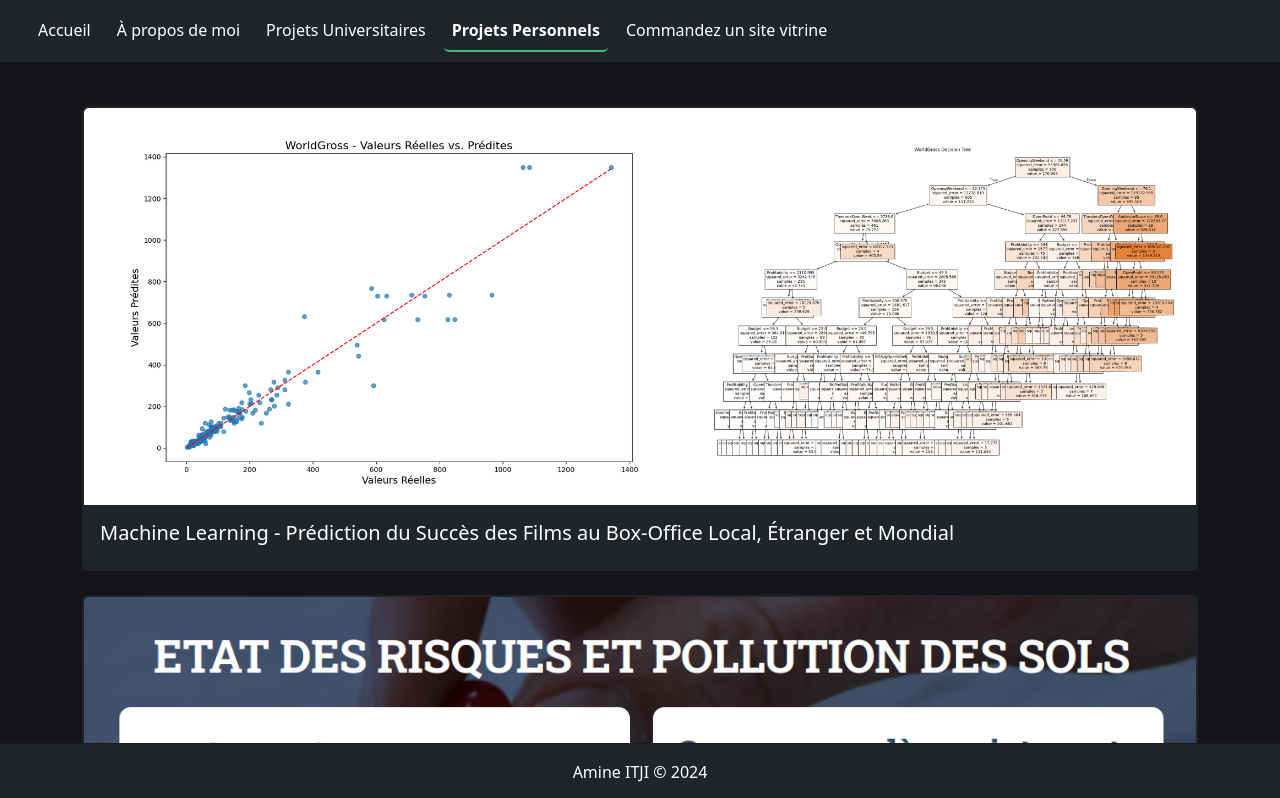
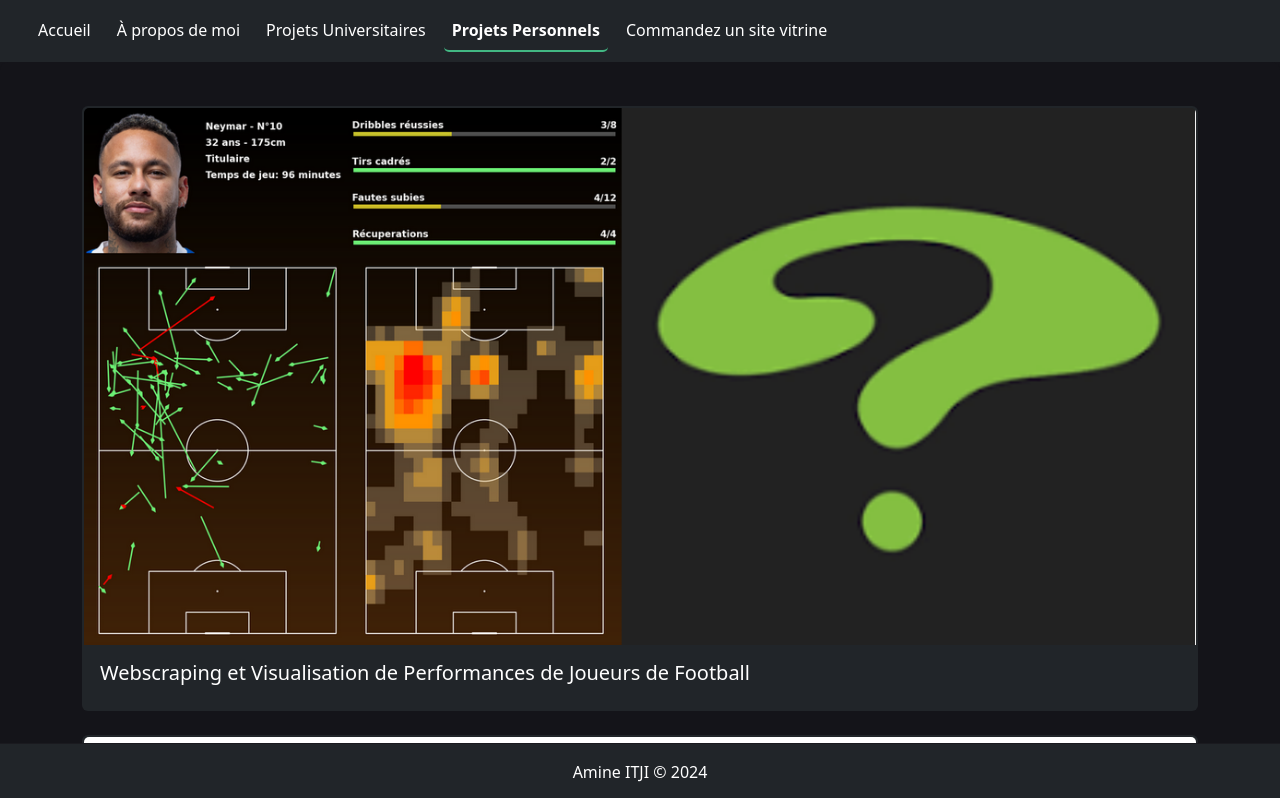
Before and after one commit to amineitji/amineitji-portfolio, a Vue app: page /projets-personnels in a window 1280 px wide. Shown: the top 798 px of the page. Built offline with nearby package versions, Linux system fonts and the light colour scheme.

Commit message:
MAJ - nouveau projet

```diff
--- a/src/views/ProjetsPersonnels.vue
+++ b/src/views/ProjetsPersonnels.vue
@@ -41,6 +41,18 @@
     return {
       expandedIndex: null,
       allArticles: [
+
+      {
+          title: "Webscraping et Visualisation de Performances de Joueurs de Football",
+          imageSrc: "whoscored.png",
+          text: [
+            "Ce projet permet d'extraire et de visualiser les performances de joueurs de football à partir des données de match récupérées depuis WhoScored. Il analyse les données spécifiques à chaque joueur, telles que les passes, les tirs, les dribbles, les interceptions, et génère des visualisations graphiques comme des cartes de chaleur et des diagrammes pour illustrer les actions sur le terrain. Le projet télécharge également automatiquement la photo du joueur à partir de Transfermarkt pour accompagner les visualisations. Parmi les principales fonctionnalités, le projet offre l'extraction des statistiques et événements d'un joueur depuis les fichiers HTML des matchs de WhoScored, la génération de graphiques représentant les passes, l'activité offensive, l'activité défensive et les zones de jeu du joueur, ainsi que l'adaptation des graphiques selon le poste du joueur (attaquant, milieu, défenseur). Il inclut également le téléchargement automatique de la photo du joueur pour personnaliser les visuels. Le projet est disponible sur mon GitHub, où vous pouvez consulter le code et les instructions pour l'utiliser.",
+            { "src": "whoscored.png", "alt": "Exemple de visualisation" },
+            "2024",
+          ]
+        },
+
+
       {
         "title": "Machine Learning - Prédiction du Succès des Films au Box-Office Local, Étranger et Mondial",
         "imageSrc": "ml_movies.png",
@@ -70,6 +82,8 @@
             "2023",
           ]
         },
+
+
       ]
     };
   },
```
Also changed, not shown: public/whoscored.png (added), 8 other files (tests, documents, lock files or other folders).
